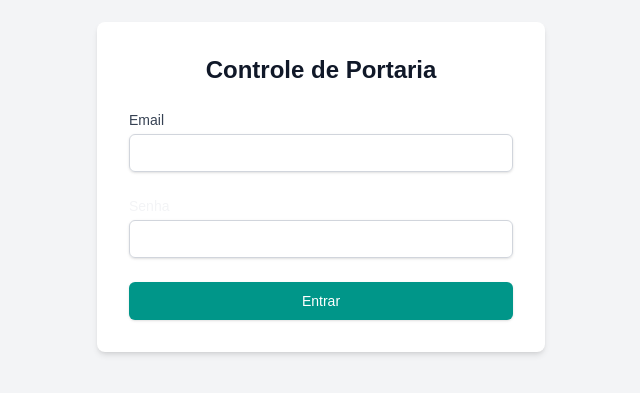
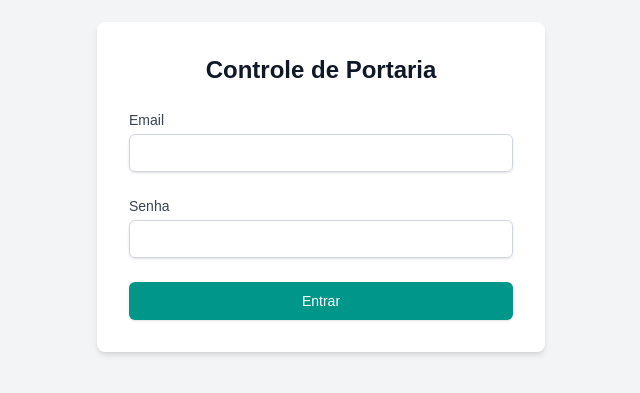
Before and after one commit to ViniciusLeopoldino/controle-portaria, a Next.js app: page /login in a window 1280 px wide. Shown: the part 213-606 px from the top of the page, without its empty margins (319-959 px from the left). Built offline with nearby package versions, Linux system fonts and the light colour scheme; no server answers.

Commit message:
Update LoginPage styles for improved contrast and readability

```diff
--- a/src/app/login/page.tsx
+++ b/src/app/login/page.tsx
@@ -72,13 +72,13 @@
               required
               value={email}
               onChange={(e) => setEmail(e.target.value)}
-              className="block w-full px-3 py-2 mt-1 placeholder-gray-100 border border-gray-300 rounded-md shadow-sm appearance-none focus:outline-none focus:ring-indigo-500 focus:border-indigo-500 sm:text-sm text-black"
+              className="block w-full px-3 py-2 mt-1 placeholder-black border border-gray-300 rounded-md shadow-sm appearance-none focus:outline-none focus:ring-indigo-500 focus:border-indigo-500 sm:text-sm text-black"
             />
           </div>
           <div>
             <label
               htmlFor="password"
-              className="block text-sm font-medium text-gray-100"
+              className="block text-sm font-medium text-gray-700"
             >
               Senha
             </label>
@@ -89,7 +89,7 @@
               required
               value={password}
               onChange={(e) => setPassword(e.target.value)}
-              className="block w-full px-3 py-2 mt-1 placeholder-gray-100 border border-gray-300 rounded-md shadow-sm appearance-none focus:outline-none focus:ring-indigo-500 focus:border-indigo-500 sm:text-sm text-black"
+              className="block w-full px-3 py-2 mt-1 placeholder-black border border-gray-300 rounded-md shadow-sm appearance-none focus:outline-none focus:ring-indigo-500 focus:border-indigo-500 sm:text-sm text-black"
             />
           </div>
           {error && (
```
